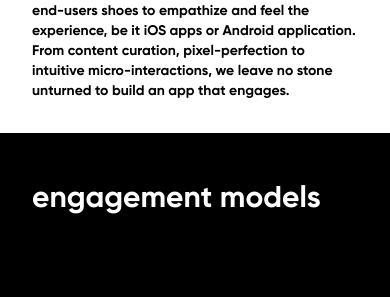
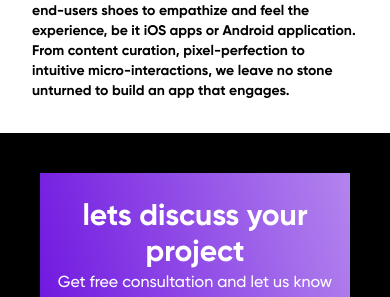
Before and after one commit to darshanboyat/bi, a Next.js app: page /mobile-app-development in a window 390 px wide. Shown: the part 8726-9023 px from the top of the page. Built offline with nearby package versions, Linux system fonts and the light colour scheme; a web font is replaced by a local one.

Commit message:
Update mobile-app-development.js

```diff
--- a/pages/mobile-app-development.js
+++ b/pages/mobile-app-development.js
@@ -13,7 +13,7 @@ import TechnologyStack from '../components/mobilePages/technologyStack';
 import Mobileservices from '../components/mobilePages/mobileservices';
 import Industries from '../components/mobilePages/industries';
 import AboutusSection from '../components/mobilePages/aboutusSection'
-import Engagementmodal from '../components/mobilePages/engagementmodal';
+// import Engagementmodal from '../components/mobilePages/engagementmodal';
 
 function MobileAppDevelopment(props) {
     const [loading, setLoading] = useState(true);
@@ -37,7 +37,7 @@ function MobileAppDevelopment(props) {
           <ChooseApp/>
           <Newsletter/>
           <Mobileservices/>
-          <Engagementmodal/>
+          {/* <Engagementmodal/> */}
           <Newsletter/>
 
           <Industries/>
```
